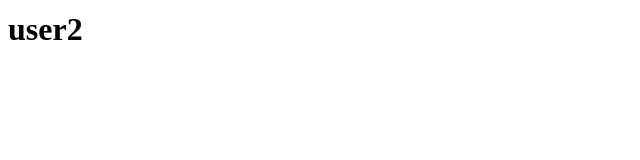
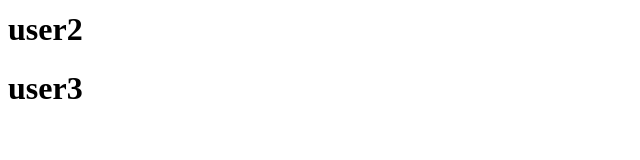
Before and after one commit to Immanewbies/devops-testing, a Nuxt app: page /user in a window 1280 px wide. Shown: the part 127-287 px from the top of the page, without its empty margins (0-640 px from the left). Built offline with nearby package versions, Linux system fonts and the light colour scheme.

Commit message:
update user.vue#3

```diff
--- a/pages/user/index.vue
+++ b/pages/user/index.vue
@@ -3,5 +3,6 @@
     <h1>user</h1>
     <h1>user1</h1>
     <h1>user2</h1>
+    <h1>user3</h1>
   </div>
 </template>
```
